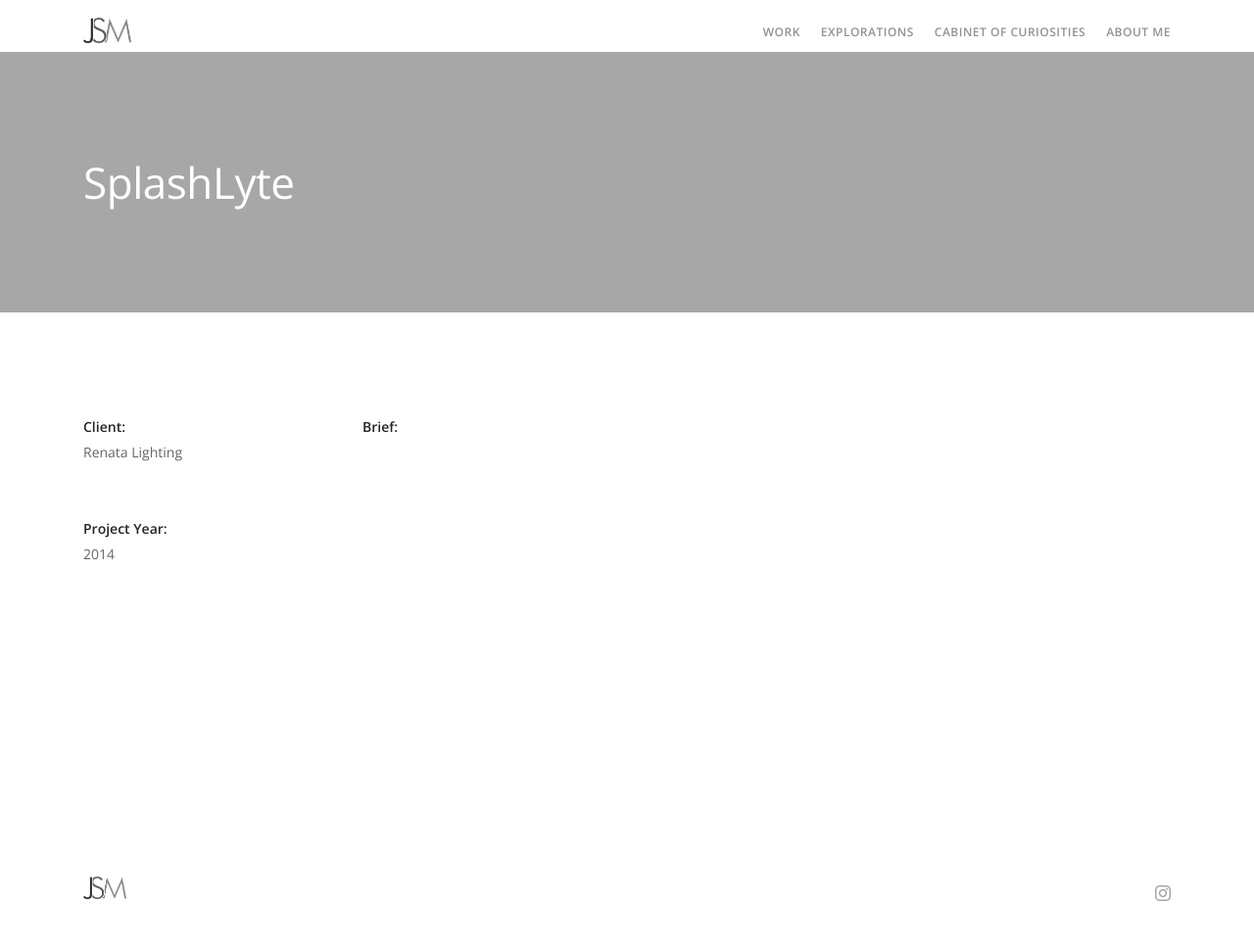
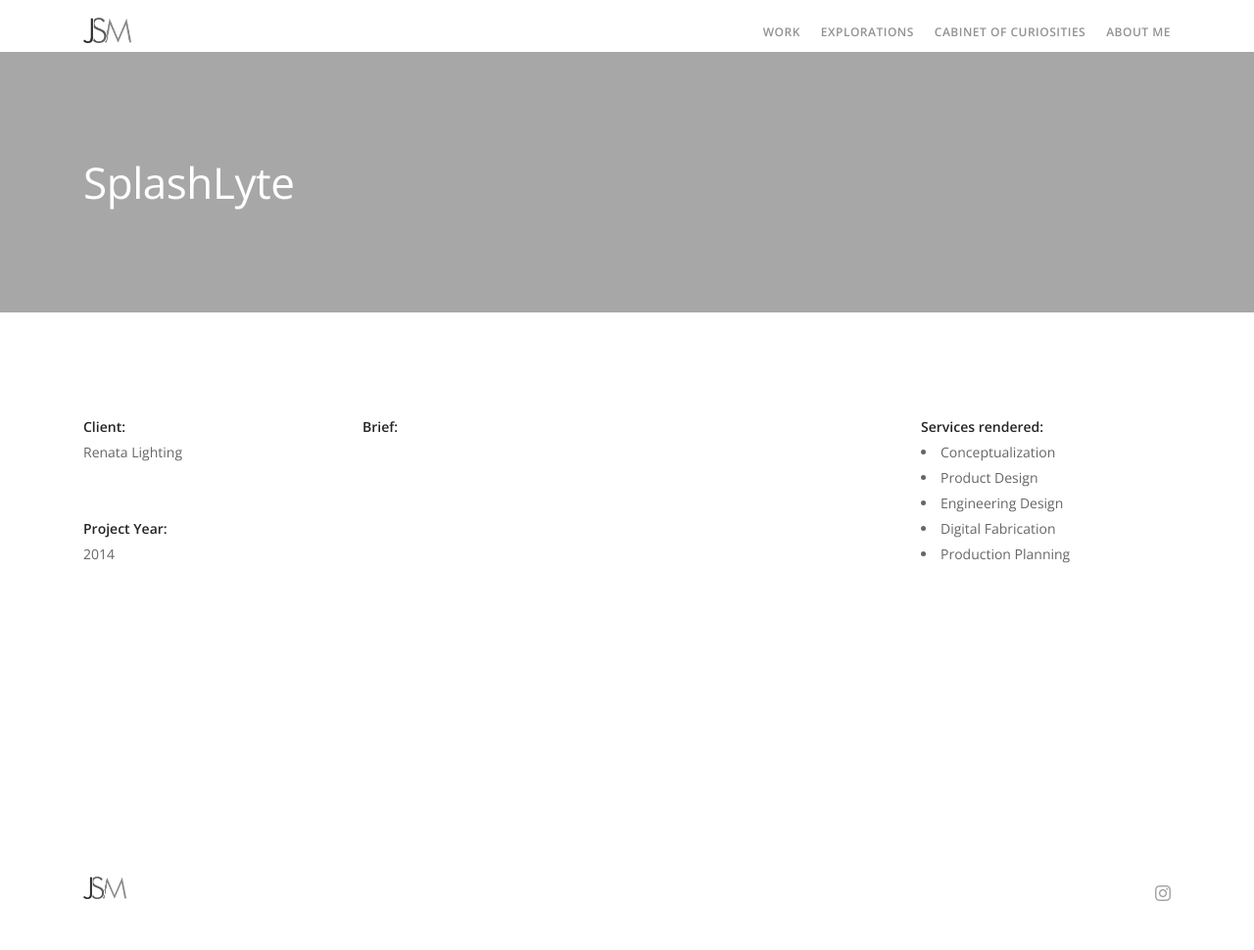
Before and after one commit to jesalmehta/jesalmehta.github.io, a Jekyll site: the page built from _work/splashlyte.markdown, in a window 1280 px wide. Shown: the whole page at 98% size. Built offline with Jekyll 4.4.1, drawn with Linux system fonts in a browser that asks for light colours; some web fonts are replaced.

Commit message:
Update from Forestry.io jesalmehta updated _work/splashlyte.markdown

```diff
--- a/_work/splashlyte.markdown
+++ b/_work/splashlyte.markdown
@@ -1,8 +1,15 @@
 ---
 title: SplashLyte
-date: 2017-07-22 00:11:00 +05:30
+date: 2017-07-22T00:11:00.000+05:30
 position: 9
 square_featured_image: "/uploads/2018_0723_145558.jpg"
 client: Renata Lighting
 year: 2014
+services_rendered:
+- Conceptualization
+- Product Design
+- Engineering Design
+- Digital Fabrication
+- Production Planning
+
 ---
```
